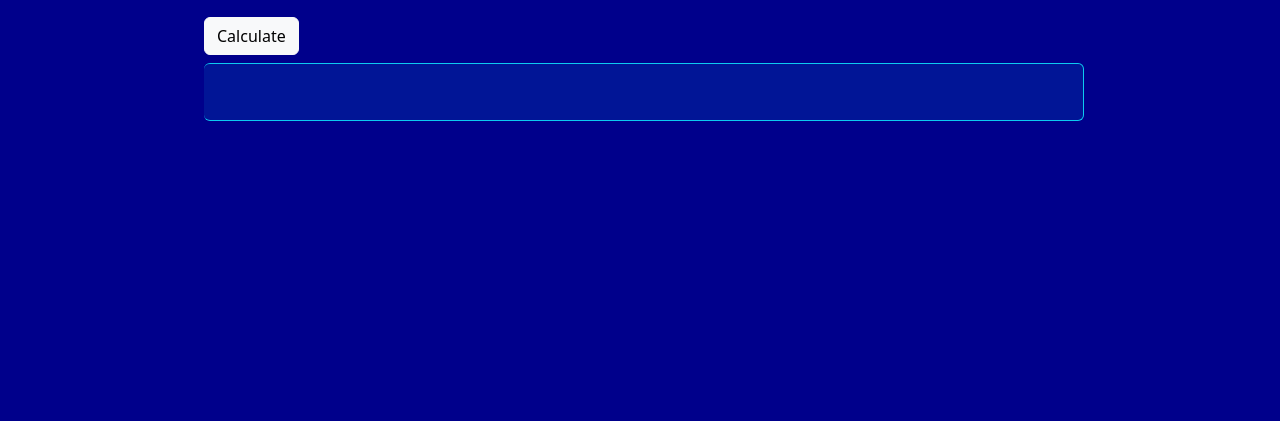
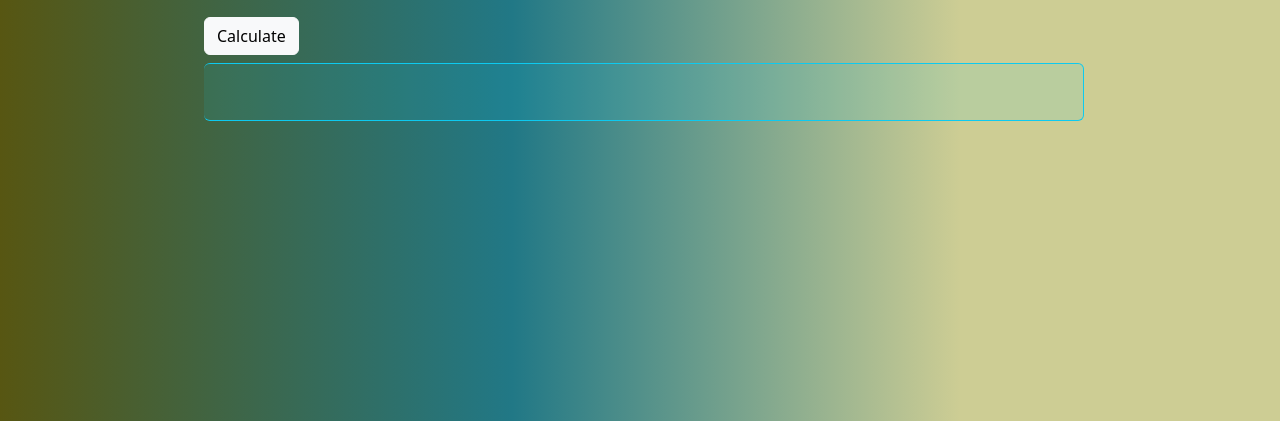
Before and after one commit to Some1Uknow/basic-js-calculator, a plain HTML site: page index.html in a window 1280 px wide. Shown: the part 379-800 px from the top of the page. Drawn offline with nearby package versions, Linux system fonts and the light colour scheme.

Commit message:
Update index.html

```diff
--- a/index.html
+++ b/index.html
@@ -8,7 +8,8 @@
     <link href="https://cdn.jsdelivr.net/npm/bootstrap@5.3.1/dist/css/bootstrap.min.css" rel="stylesheet" integrity="sha384-4bw+/aepP/YC94hEpVNVgiZdgIC5+VKNBQNGCHeKRQN+PtmoHDEXuppvnDJzQIu9" crossorigin="anonymous">
     <style>
         body {
-            background-color: darkblue;
+            background: rgb(87,86,18);
+            background: linear-gradient(90deg, rgba(87,86,18,1) 0%, rgba(33,120,134,1) 40%, rgba(205,205,148,1) 75%);
             color: white;
             margin: 100px;
             padding: 100px;
```
